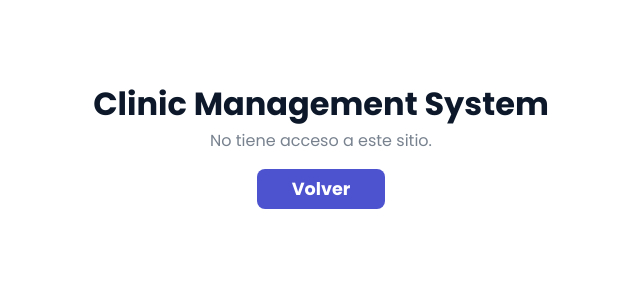
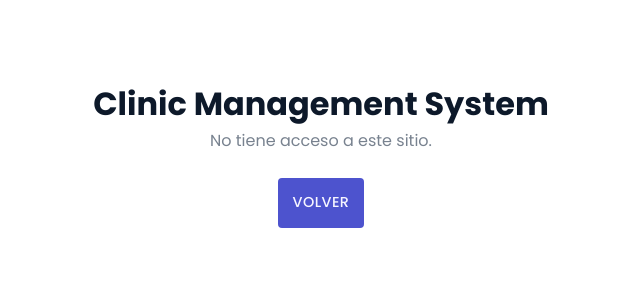
Before and after one commit to nicolasdemaio/clinic-management-project, a React (Create React App) app in the folder frontend/: page /unauthorized in a window 1280 px wide. Shown: the top 300 px of the page, without its empty margins (319-959 px from the left). Built offline with nearby package versions, Linux system fonts and the light colour scheme.

Commit message:
Used new buttons

```diff
--- a/frontend/src/pages/UnauthorizedView.css
+++ b/frontend/src/pages/UnauthorizedView.css
@@ -14,21 +14,3 @@
     color: var(--secondary-letter);
     margin-bottom: 0.3rem;
 }
-
-.unauthorized-button {
-    margin: 1rem;
-    border: none;
-    background-color: var(--secondary-color);
-    height: 2.5rem;
-    width: 8rem;
-    border-radius: 8px;
-    color: var(--primary-white);
-    font-weight: bold;
-    font-size: 1.1rem;
-    transition-duration: 0.3s;
-}
-
-.unauthorized-button:hover {
-    background-color: var(--primary-color);
-    transition-duration: 0.3s;
-}
--- a/frontend/src/pages/UnauthorizedView.js
+++ b/frontend/src/pages/UnauthorizedView.js
@@ -1,24 +1,25 @@
-import './UnauthorizedView.css'
-import React from 'react'
-import { useNavigate } from 'react-router-dom'
-
+import './UnauthorizedView.css';
+import React from 'react';
+import { useNavigate } from 'react-router-dom';
+import SolidButton from '../components/buttons/SolidButton';
 
 const UnauthorizedView = () => {
-
-  const navigate = useNavigate()
-  const handleGoBack = () => navigate(-1)
+  const navigate = useNavigate();
+  const handleGoBack = () => navigate(-1);
 
   return (
-    <div className='unauthorized-container'>
-      <h1 className='unauthorized-title'>Clinic Management System</h1>
+    <div className="unauthorized-container">
+      <h1 className="unauthorized-title">Clinic Management System</h1>
 
-      <div className='unauthorized-input-container'>
-        <label className='unauthorized-label'>No tiene acceso a este sitio.</label>
+      <div className="unauthorized-input-container">
+        <label className="unauthorized-label">
+          No tiene acceso a este sitio.
+        </label>
       </div>
+      <br />
+      <SolidButton onClick={handleGoBack}>Volver</SolidButton>
+    </div>
+  );
+};
 
-      <button className='unauthorized-button' onClick={handleGoBack}>Volver</button>
-    </div>
-  )
-}
-
-export default UnauthorizedView
+export default UnauthorizedView;
--- a/frontend/src/views/dashboard/patients/PatientCreationView.js
+++ b/frontend/src/views/dashboard/patients/PatientCreationView.js
@@ -10,6 +10,8 @@ import TextField from '@mui/material/TextField';
 import Autocomplete from '@mui/material/Autocomplete';
 import Button from '@mui/material/Button';
 import './PatientCreationView.css';
+import SolidButton from '../../../components/buttons/SolidButton';
+import OutlinedButton from '../../../components/buttons/OutlinedButton';
 
 const PatientCreationView = () => {
   const [value, setValue] = React.useState(new Date());
@@ -52,10 +54,8 @@ const PatientCreationView = () => {
             <TextField variant="outlined" type="date" />
           </div>
           <div className="right-pane">
-            <Button variant="contained">Registrar</Button>
-            <Button variant="contained" color="grey">
-              Cancelar
-            </Button>
+            <SolidButton>Registrar</SolidButton>
+            <OutlinedButton>Cancelar</OutlinedButton>
           </div>
         </div>
       </div>
--- a/frontend/src/views/dashboard/patients/PatientsScreen.js
+++ b/frontend/src/views/dashboard/patients/PatientsScreen.js
@@ -5,6 +5,9 @@ import appointmentsApi from '../../../api/appointmentsApi';
 import '../appointments/AppointmentsScreen.css';
 import BackdropLoading from '../../../components/BackdropLoading';
 import PersonIcon from '@mui/icons-material/Person';
+import OutlinedButton from '../../../components/buttons/OutlinedButton';
+import AddIcon from '@mui/icons-material/Add';
+import SolidButton from '../../../components/buttons/SolidButton';
 
 const PatientsScreen = () => {
   const [showBackdrop, setShowBackDrop] = useState(false);
@@ -41,7 +44,9 @@ const PatientsScreen = () => {
 
       <div className="screen-content-container">
         <div className="screen-content">
-          <button onClick={() => navigate('create')}>Registrar paciente</button>
+          <OutlinedButton onClick={(e) => navigate('create')}>
+            <AddIcon /> Registrar paciente
+          </OutlinedButton>
 
           <div className="temporalData">
             <table>
@@ -58,9 +63,12 @@ const PatientsScreen = () => {
                       <td>Patient ID: {book.patient.id}</td>
                       <td>{book.doctor.fullname}</td>
                       <td>{book.patient.fullname}</td>
-                      <button onClick={() => navigate(`${book.patient.id}`)}>
+                      <SolidButton
+                        onClick={() => navigate(`${book.patient.id}`)}
+                      >
                         Get patient on console
-                      </button>
+                      </SolidButton>
+                      <br />
                     </tr>
                   );
                 })}
```
